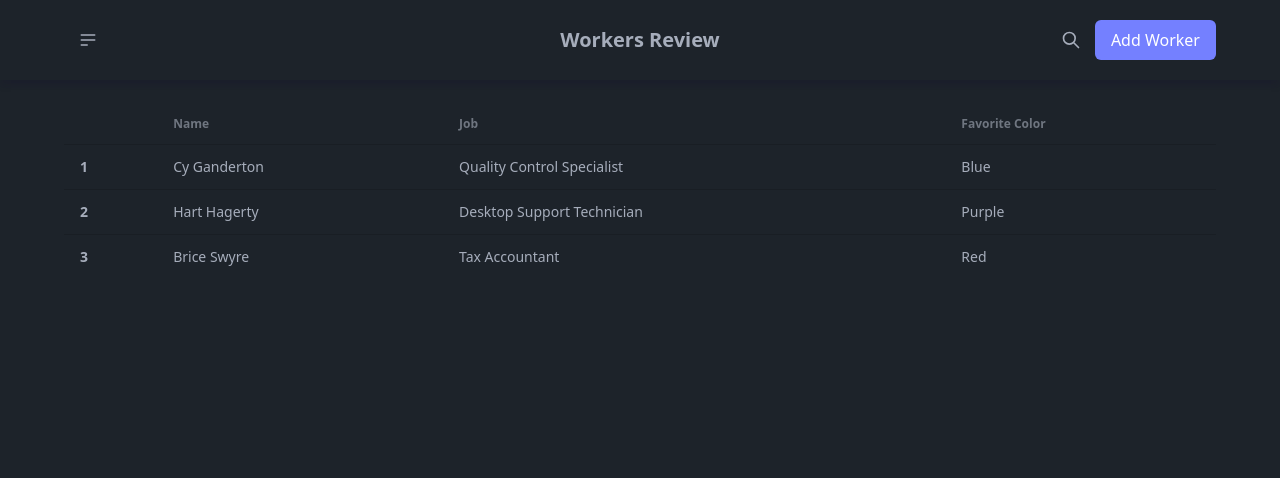
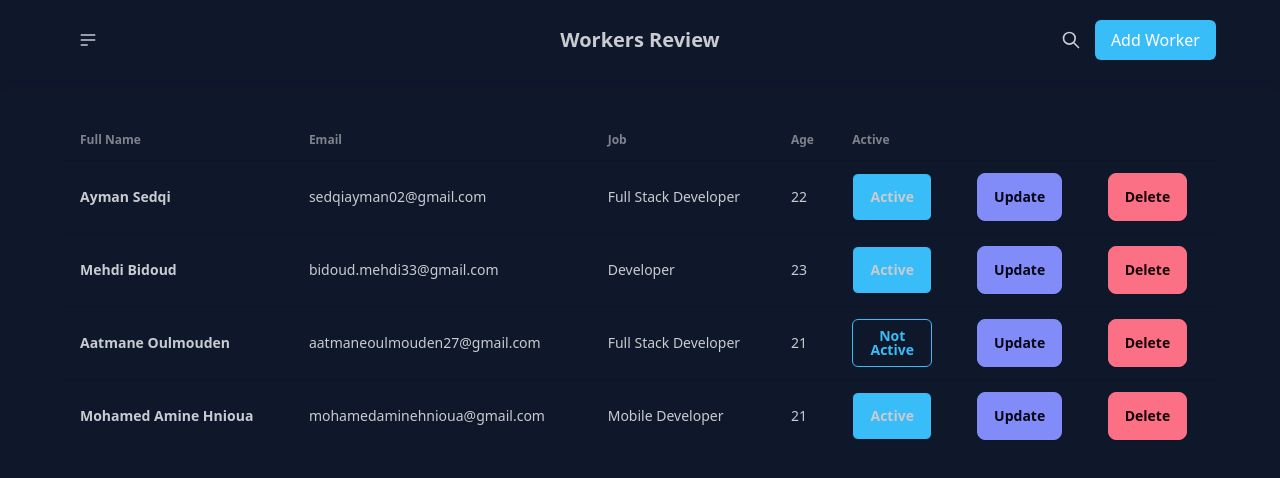
Before and after one commit to AymanSdq/workers-reviewer, a Next.js app: page / in a window 1280 px wide. Shown: the top 478 px of the page. Built offline with nearby package versions, Linux system fonts and the light colour scheme.

Commit message:
Adding a modal Form

```diff
--- /dev/null
+++ b/app/components/ModalForm.tsx
@@ -0,0 +1,9 @@
+import React from 'react'
+
+const ModalForm = () => {
+  return (
+    <div>modelForm</div>
+  )
+}
+
+export default ModalForm
--- a/app/components/TableList.tsx
+++ b/app/components/TableList.tsx
@@ -1,40 +1,62 @@
 import React from "react";
 
 const TableList = () => {
+
+
+    interface clientArray {
+        id : number,
+        name : string,
+        email : string,
+        age : number,
+        job : string,
+        rate : number,
+        isActive : boolean
+    }
+
+    const clientData : clientArray[] = [
+        {id : 1 ,name : "Ayman Sedqi", email : "sedqiayman02@gmail.com", age : 22 , job : "Full Stack Developer", rate : 8.5, isActive : true},
+        {id : 2 ,name : "Mehdi Bidoud", email : "bidoud.mehdi33@gmail.com", age : 23 , job : "Developer", rate : 6.5, isActive : true},
+        {id : 3 ,name : "Aatmane Oulmouden", email : "aatmaneoulmouden27@gmail.com", age : 21 , job : "Full Stack Developer", rate : 7.5, isActive : false},
+        {id : 4 ,name : "Mohamed Amine Hnioua", email : "mohamedaminehnioua@gmail.com", age : 21 , job : "Mobile Developer", rate : 9.5, isActive : true},
+
+    ]
+
+
     return (
-        <div className="overflow-x-auto my-6 px-16">
+        <div className="overflow-x-auto my-10 px-16">
         <table className="table">
             {/* head */}
             <thead>
             <tr>
-                <th></th>
-                <th>Name</th>
+                <th>Full Name</th>
+                <th>Email</th>
                 <th>Job</th>
-                <th>Favorite Color</th>
+                <th>Age</th>
+                <th>Active</th>
             </tr>
             </thead>
-            <tbody>
+            <tbody className="hover">
             {/* row 1 */}
-            <tr>
-                <th>1</th>
-                <td>Cy Ganderton</td>
-                <td>Quality Control Specialist</td>
-                <td>Blue</td>
-            </tr>
-            {/* row 2 */}
-            <tr className="hover">
-                <th>2</th>
-                <td>Hart Hagerty</td>
-                <td>Desktop Support Technician</td>
-                <td>Purple</td>
-            </tr>
-            {/* row 3 */}
-            <tr>
-                <th>3</th>
-                <td>Brice Swyre</td>
-                <td>Tax Accountant</td>
-                <td>Red</td>
-            </tr>
+            {clientData.map( (client) => (
+                <tr key={client.id}>
+                    <th>{client.name}</th>
+                    <td>{client.email}</td>
+                    <td>{client.job}</td>
+                    <td>{client.age}</td>
+                    <td>{ client.isActive ?
+                        <button className="btn rounded-md bg-primary w-20"> Active </button>
+                        :
+                        <button className="btn rounded-md btn-outline btn-primary w-20"> Not Active </button>
+                    }</td>
+
+                    <td>
+                        <button className="btn btn-secondary">Update</button>
+                    </td>
+                    <td>
+                        <button className="btn btn-error">Delete</button>
+                    </td>
+                </tr>
+            ) )}
             </tbody>
         </table>
         </div>
--- a/tailwind.config.ts
+++ b/tailwind.config.ts
@@ -18,6 +18,6 @@ export default {
     require('daisyui'),
   ],
   daisyui: {
-    themes: ["dark"],
+    themes: ["night"],
   },
 } satisfies Config;
```
